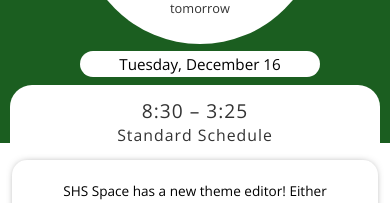
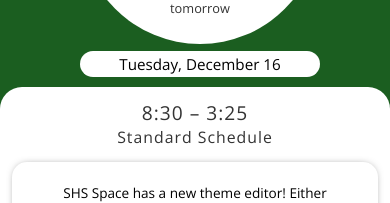
Before and after one commit to stevenson-space/shs, a Vue app: page / in a window 390 px wide. Shown: the part 235-438 px from the top of the page. Built offline with nearby package versions, Linux system fonts and the light colour scheme; no server answers.

Commit message:
improve mobile

```diff
--- a/src/views/Home/HeaderSchedule.vue
+++ b/src/views/Home/HeaderSchedule.vue
@@ -75,7 +75,7 @@ export default {
 @import '@/styles/style.sass'
 
 .schedule
-  margin-top: -10px !important
+  margin-top: -8px !important
   color: var(--secondary)
   letter-spacing: 1px
   &.full-screen
@@ -83,7 +83,7 @@ export default {
     margin-top: -40px !important
 
   .container
-    max-width: min(#{$content-width+0-20}, calc(100% - 44px))
+    max-width: min(#{$content-width+0-20}, 100%)
     background: var(--background)
     border-radius: 22px 22px 0 0
     position: relative
```
